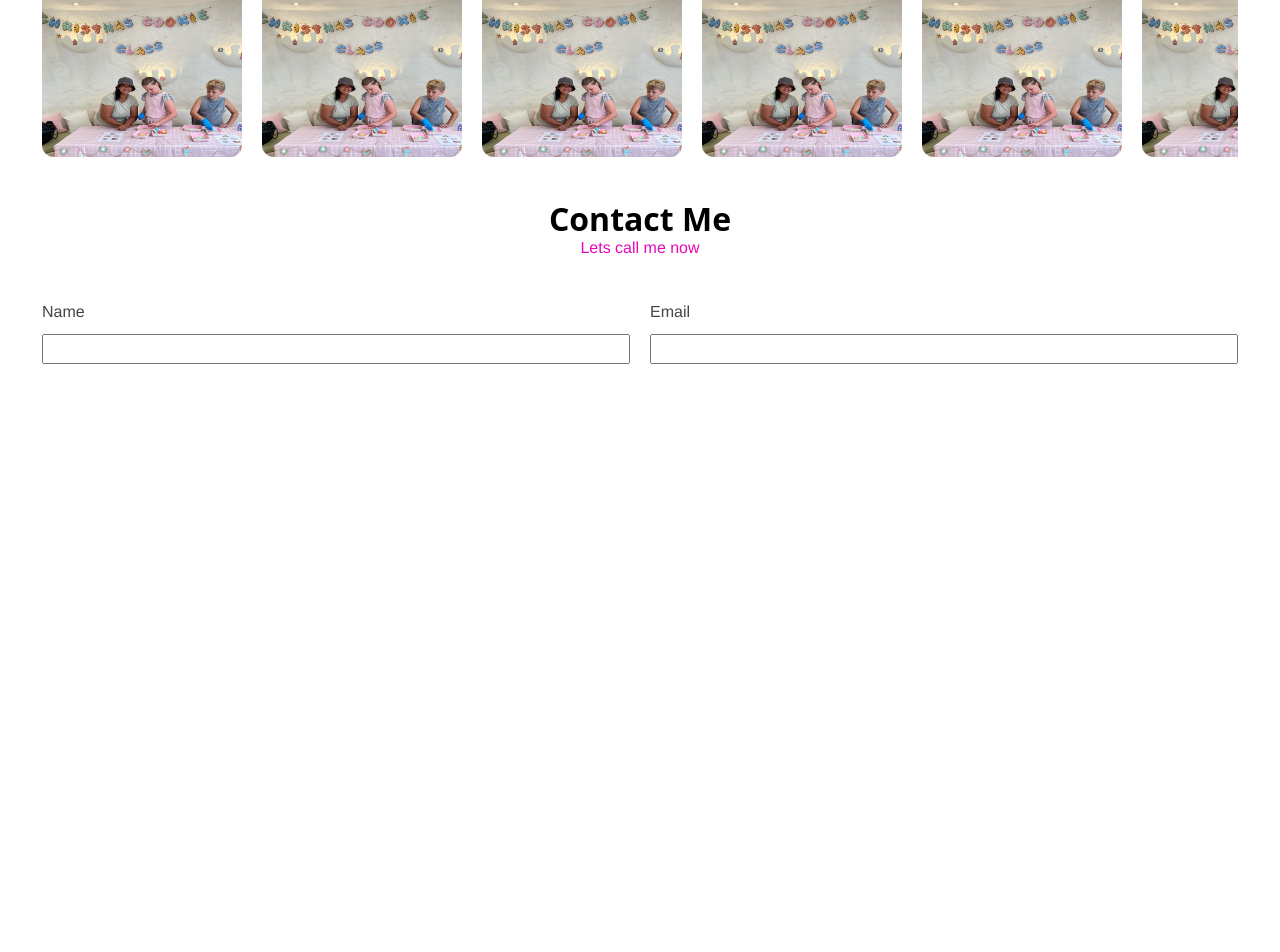
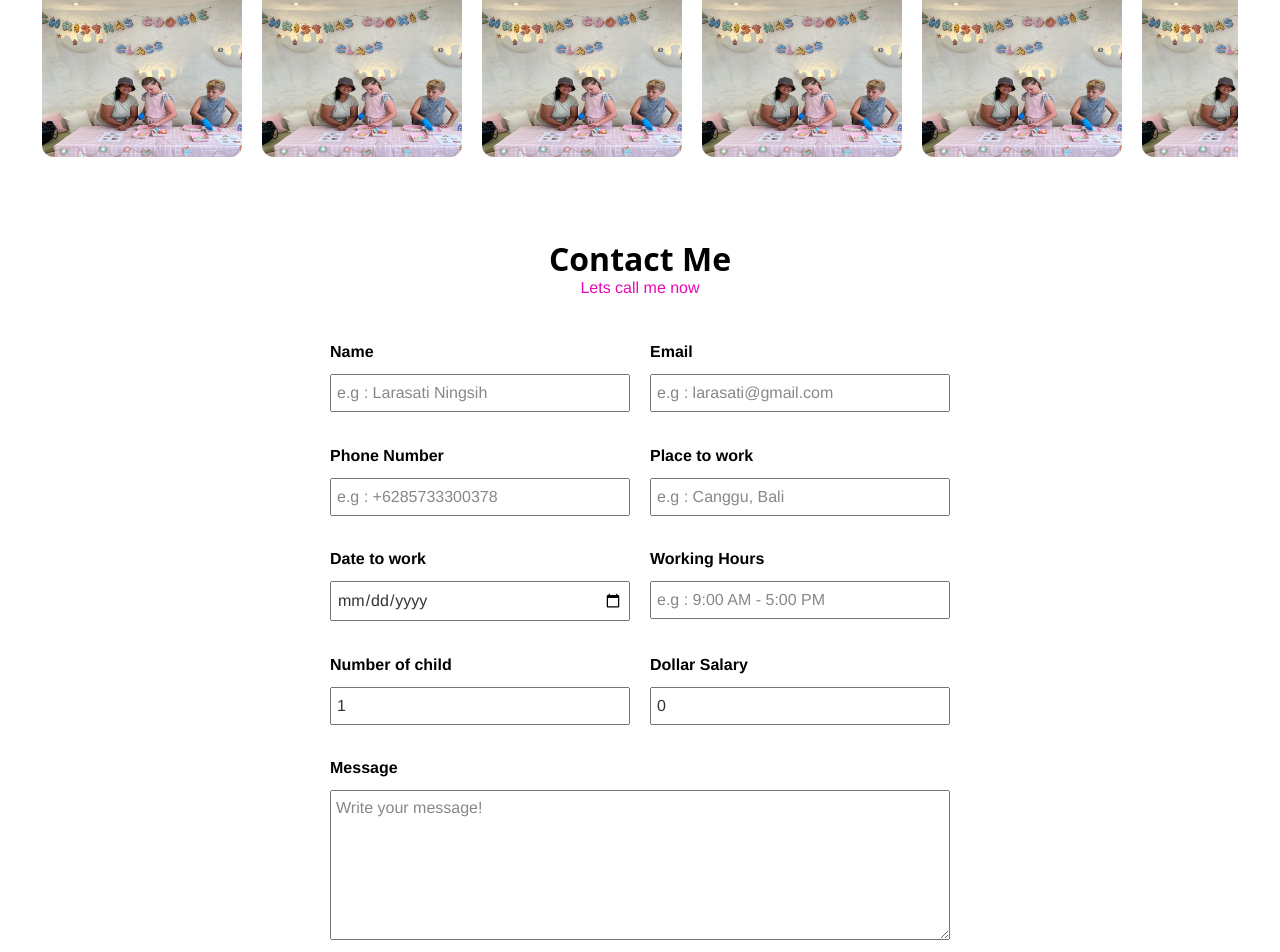
Before and after one commit to rendi12345678/babby-sitter-website, a React (Create React App) app: page / in a window 1280 px wide. Shown: the part 2474-3426 px from the top of the page. Before the commit the page ends 2922 px from the top, so only its background shows below. Built offline with nearby package versions, Linux system fonts and the light colour scheme.

Commit message:
Updated contact Section

```diff
--- a/src/App.css
+++ b/src/App.css
@@ -76,6 +76,7 @@ body {
 .section-title {
 	text-align: center;
 	display: grid;
+	align-items: start;
 	justify-content: center;
 	margin-bottom: 4rem;
 	width: 100%;
@@ -118,13 +119,28 @@ h4 {
 	margin-bottom: .5rem;
 }
 
-p, button, a, label, input, input::placeholder {
+p, button, a, label, input, input::placeholder, textarea::placeholder, textarea {
 	font-family: Helvetica, sans-serif;
 	font-size: var(--body-text);
 	line-height: 1.5;
 	color: #444;
 	font-weight: 520;
 	max-width: 70ch;
+}
+
+label {
+	height: 100%;
+	width: 100%;
+	color: #000;
+}
+
+input, textarea {
+	padding: .5rem;
+	color: #333;
+}
+
+input::placeholder, textarea::placeholder {
+	color: #888;
 }
 
 a {
@@ -148,3 +164,7 @@ button {
 img {
 	border-radius: var(--border-radius);
 }
+
+label {
+	font-weight: 600;
+}
--- a/src/components/Contact.js
+++ b/src/components/Contact.js
@@ -1,43 +1,163 @@
-import React, {useState} from 'react'
-import contactStyles from "../styles/contact.module.css"
+import React, { useState } from "react";
+import contactStyles from "../styles/contact.module.css";
 
 export const Contact = () => {
-   const [formData, setFormData] = useState({
+  const [formData, setFormData] = useState({
     name: "",
     email: "",
     noHp: "",
     location: "",
     date: "",
-    salary: 0,
-    message: ""
-   })
+    salary: "0",
+    message: "",
+    child: 1,
+    workingHours: "",
+  });
 
-   const {name, email, noHp, date, salary, message} = formData
+  const {
+    name,
+    email,
+    noHp,
+    date,
+    salary,
+    message,
+    child,
+    location,
+    workingHours,
+  } = formData;
 
-   const handleSubmit = () => {
+  const handleSubmit = () => {};
 
-   }
-
-   const handleInputChange = e => {
-      setFormData(prevFormData => ({...prevFormData, [e.target.name]: e.target.value}))
-   }
+  const handleInputChange = (e) => {
+    setFormData((prevFormData) => ({
+      ...prevFormData,
+      [e.target.name]: e.target.value,
+    }));
+  };
 
   return (
     <section className={contactStyles.contact}>
-       <div className="section-title">
+      <div className={contactStyles.title}>
         <h2>Contact Me</h2>
         <p>Lets call me now</p>
-       </div>
-       <form onSubmit={handleSubmit}>
+      </div>
+      <form onSubmit={handleSubmit}>
+        <div>
           <label htmlFor="name">
             Name <br />
-            <input type="text" value={name} name="name" onChange={handleInputChange}/>
+            <input
+              type="text"
+              value={name}
+              id="name"
+              name="name"
+              placeholder="e.g : Larasati Ningsih"
+              onChange={handleInputChange}
+              required
+            />
           </label>
           <label htmlFor="email">
             Email <br />
-            <input type="email" value={name} name="email" onChange={handleInputChange}/>
+            <input
+              type="email"
+              placeholder="e.g : larasati@gmail.com"
+              value={email}
+              id="email"
+              name="email"
+              onChange={handleInputChange}
+              required
+            />
           </label>
-       </form>
+          <label htmlFor="noHp">
+            Phone Number <br />
+            <input
+              type="tel"
+              pattern="[0-9]{3}-[0-9]{3}-[0-9]{4}"
+              required
+              placeholder="e.g : +6285733300378"
+              value={noHp}
+              id="noHp"
+              name="noHp"
+              onChange={handleInputChange}
+            />
+          </label>
+          <label htmlFor="location">
+            Place to work <br />
+            <input
+              type="text"
+              placeholder="e.g : Canggu, Bali"
+              value={location}
+              id="location"
+              name="location"
+              onChange={handleInputChange}
+              required
+            />
+          </label>
+          <label htmlFor="date">
+            Date to work <br />
+            <input
+              type="date"
+              value={date}
+              id="date"
+              name="date"
+              onChange={handleInputChange}
+              required
+            />
+          </label>
+          <label htmlFor="workingHours">
+            Working Hours <br />
+            <input
+              type="text"
+              value={workingHours}
+              id="workingHours"
+              name="workingHours"
+              onChange={handleInputChange}
+              placeholder="e.g : 9:00 AM - 5:00 PM"
+              required
+            />
+          </label>
+          <label htmlFor="child">
+            Number of child <br />
+            <input
+              type="number"
+              value={child}
+              id="child"
+              name="child"
+              onChange={handleInputChange}
+              placeholder="e.g : 3"
+              min="1"
+              max="100"
+              required
+            />
+          </label>
+          <label htmlFor="salary">
+            Dollar Salary <br />
+            <input
+              type="text"
+              value={salary}
+              id="salary"
+              name="salary"
+              onChange={handleInputChange}
+              placeholder="$0"
+              required
+            />
+          </label>
+          <label htmlFor="salary">
+            Message <br />
+            <textarea
+              type="text"
+              value={message}
+              id="message"
+              name="message"
+              onChange={handleInputChange}
+              placeholder="Write your message!"
+              required
+            ></textarea>
+          </label>
+        </div>
+        <div>
+        <button>Submit Form</button>
+        </div>
+      </form>
     </section>
-  )
-}
+  );
+};
--- a/src/styles/contact.module.css
+++ b/src/styles/contact.module.css
@@ -1,16 +1,45 @@
 .contact {
     display: grid;
     justify-content: center;
+    width: 70rem;
+    margin: auto;
     grid-template-columns: 1fr;
+    box-sizing: border-box;
+    align-content: start;
     margin-top: var(--white-space);
     max-width: var(--max-width);
+    height: 100%;
+    padding: 4rem;
 }
 
-.contact form {
+.title {
+    text-align: center;
+	display: grid;
+	align-items: start;
+	justify-content: center;
+	margin-bottom: 4rem;
+	width: 100%;
+    gap: 0;
+}
+
+.title p {
+    color: var(--accent-color);
+   font-weight: 100;
+}
+
+.contact form div:first-child {
+    width: 100%;
+    height: 100%;
+    display: grid;
+    gap: 2rem 2rem;
+    box-sizing: border-box;
+    grid-template-columns: repeat(auto-fit, minmax(25rem, 1fr));
+}
+
+.contact form div:last-child {
     width: 100%;
     display: grid;
-    gap: 4rem 2rem;
-    grid-template-columns: 1fr 1fr;
+    justify-content: center;
 }
 
 .contact form input {
@@ -18,3 +47,17 @@
     margin-top: 1rem;
     box-sizing: border-box;
 }
+
+.contact form label:last-child {
+    grid-column: 1 / -1;
+    height: 100%;
+    width: 100%;
+}
+
+.contact form textarea {
+    width: 100%;
+    height: 15rem;
+    box-sizing: border-box;
+    padding: .5rem;
+    margin-top: 1rem;
+}
```
